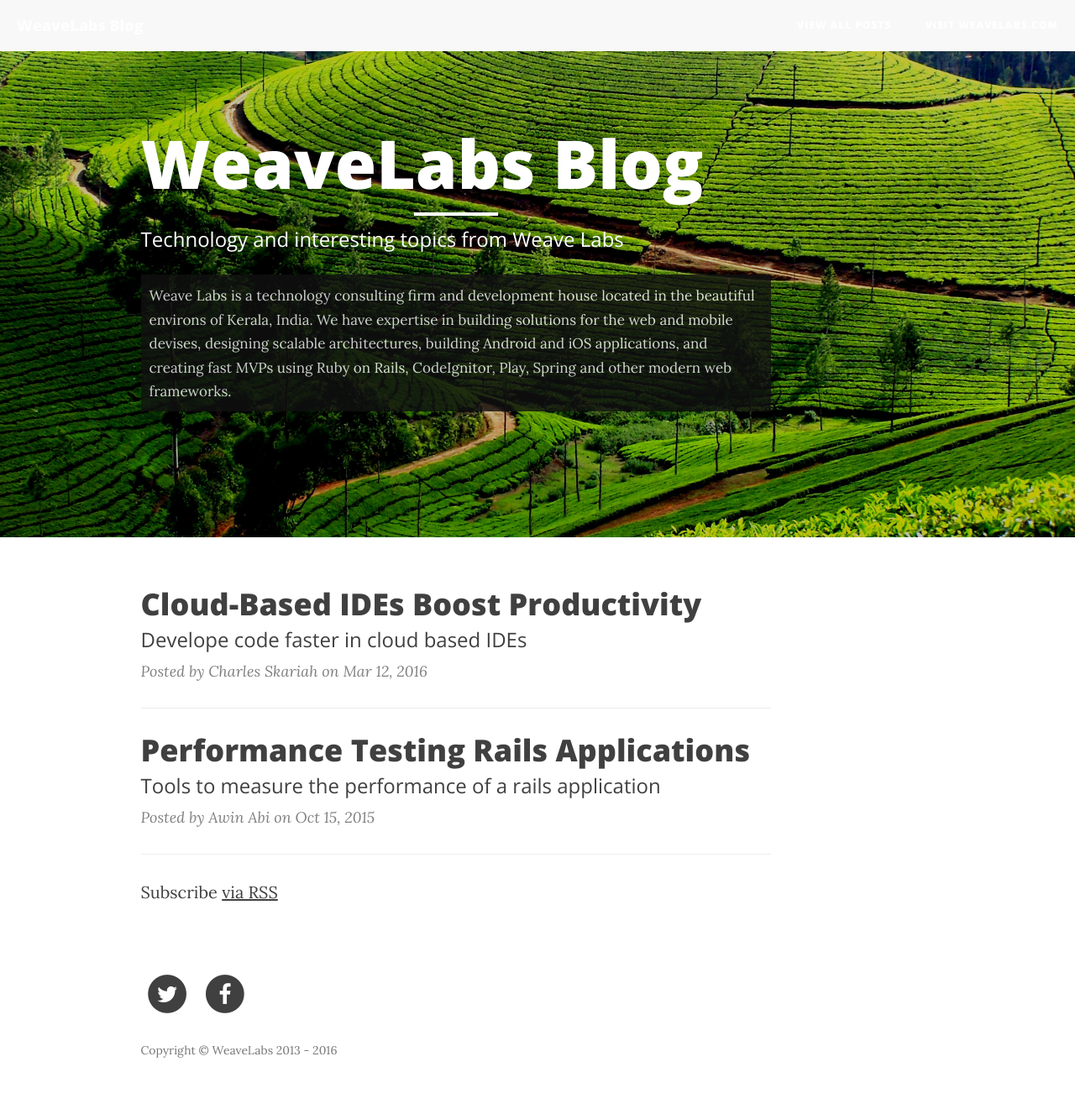
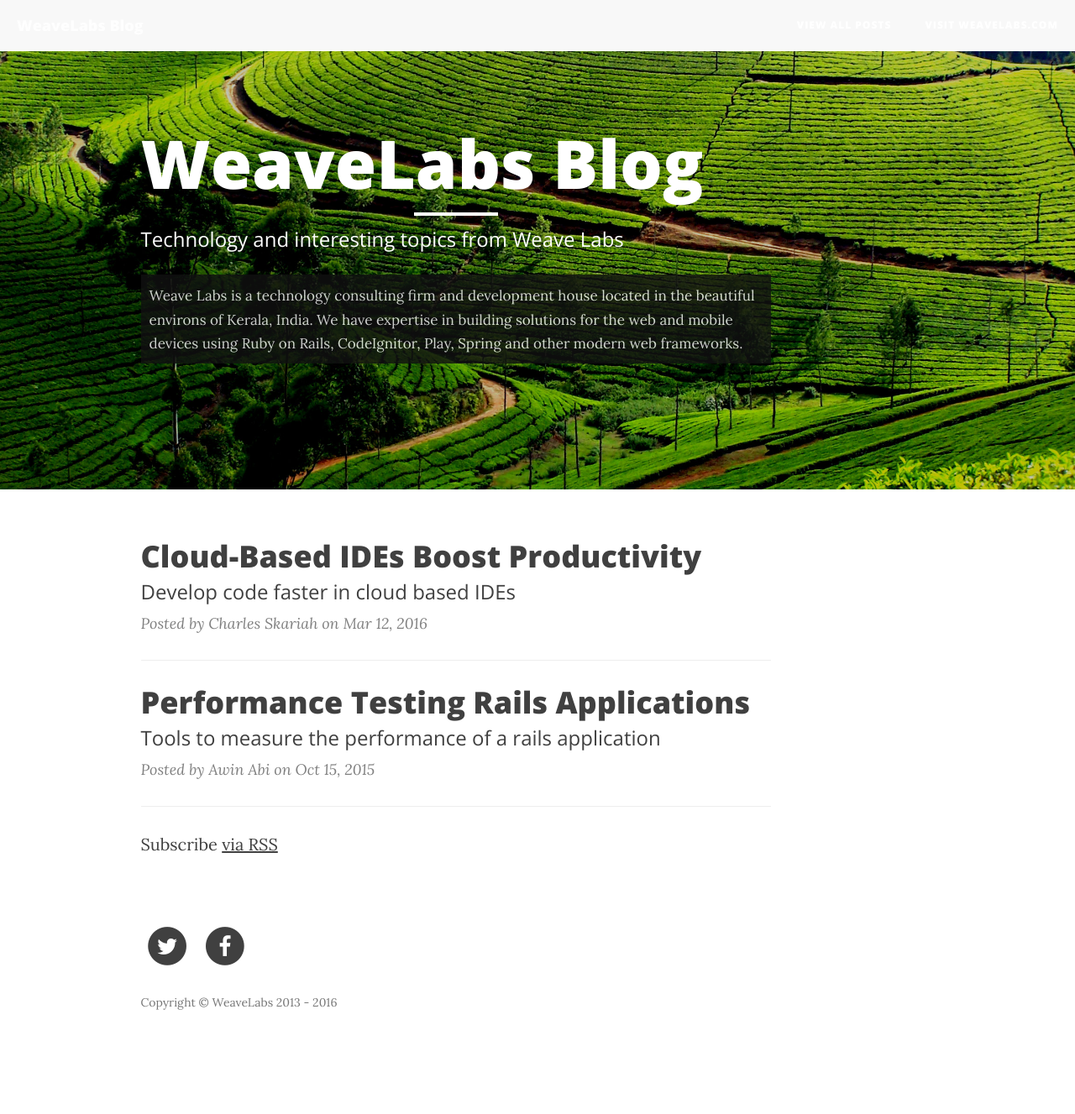
Before and after one commit to weavelabs/blog, a Jekyll site: the page built from index.html, in a window 1280 px wide. Shown: the whole page at 84% size. Built offline with Jekyll 4.4.1, drawn with Linux system fonts in a browser that asks for light colours; nearby versions of some CDN libraries; library files that are not in the unit come from our copies; after the commit the page ends 1270 px from its top, so only the background shows below that.

Commit message:
Typos and bug fixes

```diff
--- a/_includes/footer.html
+++ b/_includes/footer.html
@@ -63,8 +63,8 @@
     </div>
   </div>
 </footer>
-<script src="{{ " /js/jquery.js " | prepend: site.baseurl }}"></script>
-<script src="{{ " /js/bootstrap.min.js " | prepend: site.baseurl }}"></script>
-<script src="{{ " /js/clean-blog.min.js " | prepend: site.baseurl }}"></script>
+<script src="{{ "/js/jquery.js" | prepend: site.baseurl }}"></script>
+<script src="{{ "/js/bootstrap.min.js" | prepend: site.baseurl }}"></script>
+<script src="{{ "/js/clean-blog.min.js" | prepend: site.baseurl }}"></script>
 <!-- Go to www.addthis.com/dashboard to customize your tools -->
 <script type="text/javascript" src="//s7.addthis.com/js/300/addthis_widget.js#pubid=ra-5704d4a136a85b2f"></script>
--- a/_posts/2016-03-12-cloud-based-ides-boost-productivity.markdown
+++ b/_posts/2016-03-12-cloud-based-ides-boost-productivity.markdown
@@ -1,7 +1,7 @@
 ---
 layout: post
 title:  "Cloud-Based IDEs Boost Productivity"
-subtitle: Develope code faster in cloud based IDEs
+subtitle: Develop code faster in cloud based IDEs
 author: Charles Skariah
 date:   2016-03-12 12:08:37 +0530
 categories: technology cloud
--- a/index.html
+++ b/index.html
@@ -11,7 +11,7 @@
           <span class="subheading">Technology and interesting topics from Weave Labs</span>
           <br />
           <div class="home-txt">
-            <span class="small">Weave Labs is a technology consulting firm and development house located in the beautiful environs of Kerala, India. We have expertise in building solutions for the web and mobile devises, designing scalable architectures, building Android and iOS applications, and creating fast MVPs using Ruby on Rails, CodeIgnitor, Play, Spring and other modern web frameworks.</span>
+            <span class="small">Weave Labs is a technology consulting firm and development house located in the beautiful environs of Kerala, India. We have expertise in building solutions for the web and mobile devices using Ruby on Rails, CodeIgnitor, Play, Spring and other modern web frameworks.</span>
           </div>
         </div>
       </div>
```
